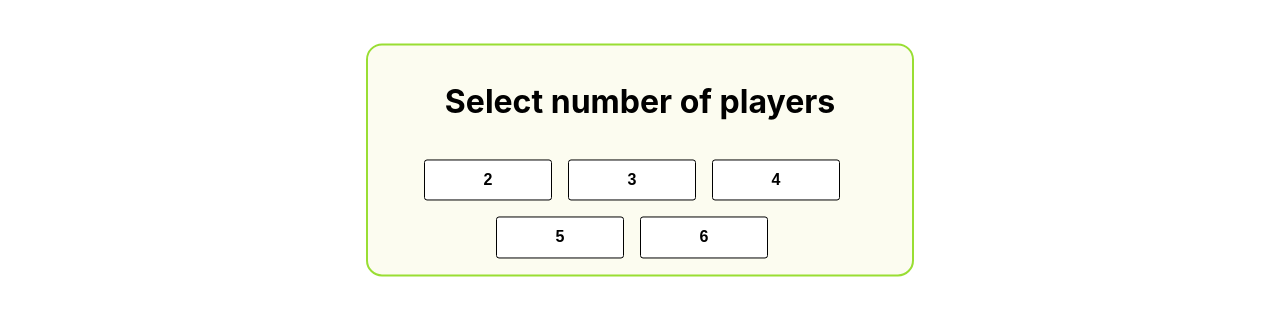
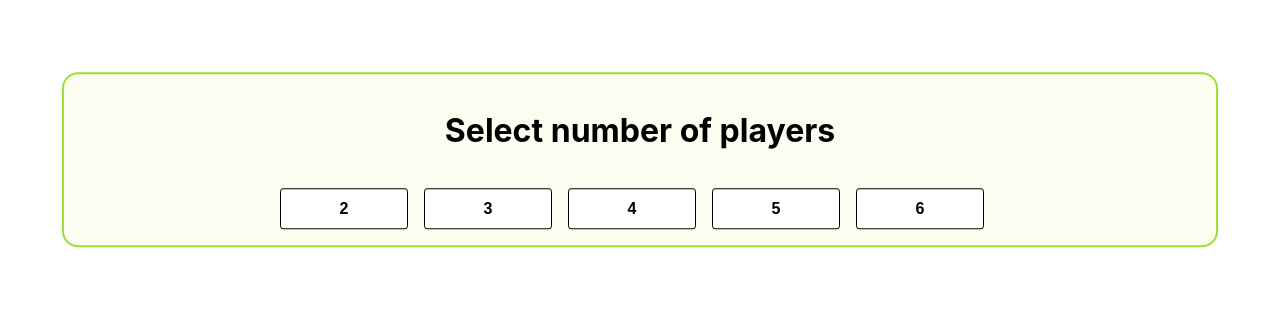
Before and after one commit to bencot234/king-of-tokyo, a React (Create React App) app: page / in a window 1280 px wide. Shown: the top 316 px of the page. Built offline with nearby package versions, Linux system fonts and the light colour scheme.

Commit message:
dice styling and cleanup

```diff
--- a/src/App.css
+++ b/src/App.css
@@ -26,6 +26,7 @@
 
 .dice-container {
 	display: flex;
+	justify-content: center;
 	flex-wrap: wrap;
 	width: 16rem;
 	margin: 0 auto;
@@ -102,8 +103,6 @@
 	background-color: rgb(153, 222, 51);
 }
 
-
-
 .btn-container {
 	margin: 0 auto;
 	width: 8rem;
@@ -112,9 +111,6 @@
 .app-container {
 	width: 100%;
 }
-
-
-
 
 .select-players-container, .winner-container, .yield-question-container {
 	position: absolute;
@@ -161,7 +157,6 @@ input {
 }
 
 .points, .health {
-	/* line-height: px; */
 	margin-top: 5px;
 	margin-bottom: 0px;
 	font-size: small;
@@ -171,19 +166,6 @@ input {
 	width: 40%;
 	border-radius: 5px;
 }
-/* .points-number {
-	background-color: #ffcc00;
-	padding-left: 5px;
-	padding-right: 5px;
-	border-radius: 5px;
-}
-.health-number {
-	background-color: red;
-	padding-left: 5px;
-	padding-right: 5px;
-	border-radius: 5px;
-} */
-
 
 .player-content p span{
 	line-height: 0.5rem;
@@ -211,9 +193,8 @@ input {
 	color: black;
 	padding: 1rem 2rem;
 	border-radius: 1rem;
-	width: 30rem;
+	width: 85vw;
 }
-
 
 .board-image {
 	max-width: 100%;
@@ -396,7 +377,6 @@ input {
 	}
 	.points,
 	.health {
-		/* line-height: px; */
 		margin-top: 15px;
 		margin-bottom: 0px;
 		font-size: larger;
--- a/src/App.js
+++ b/src/App.js
@@ -37,7 +37,7 @@ function App() {
 	}
 
 	return (
-		<>
+		<main>
 			<SelectPlayers/>
 			{showGame && <div>
 				<Dice/>
@@ -59,7 +59,7 @@ function App() {
 					</div>
 				</div>
 			</div>}
-		</>
+		</main>
 	);
 }
 
```
Also changed, not shown: src/index.css (line endings or trailing spaces).
